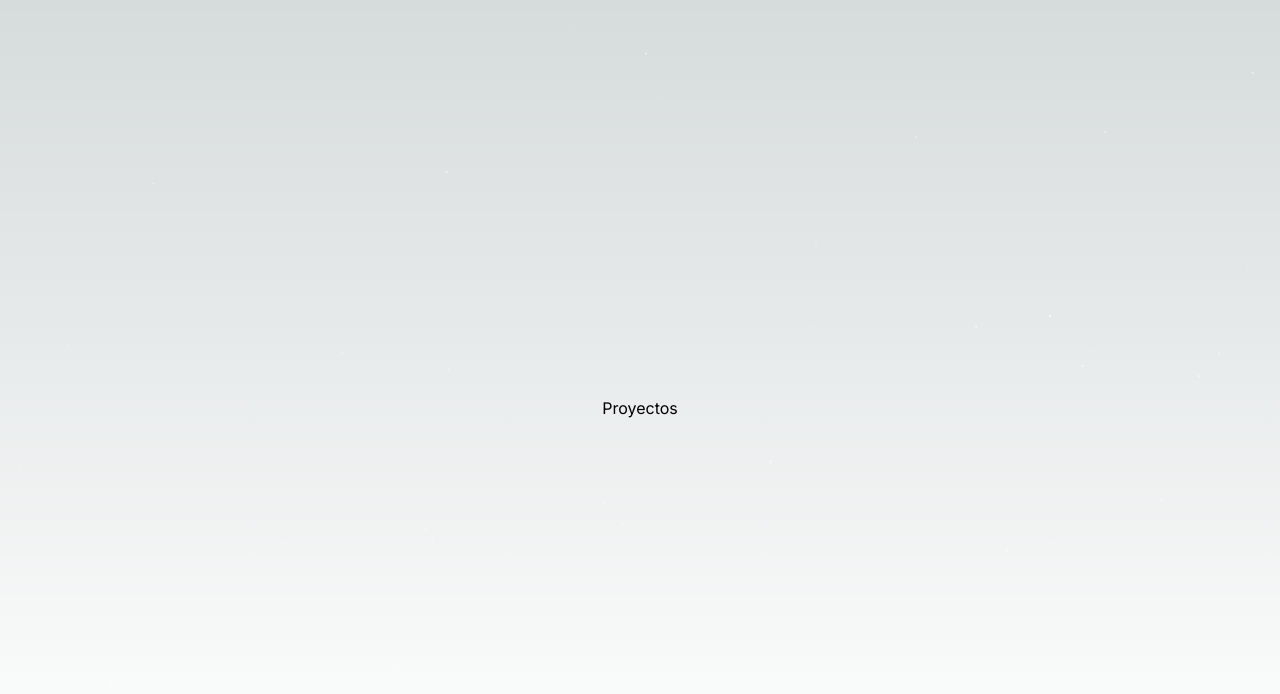
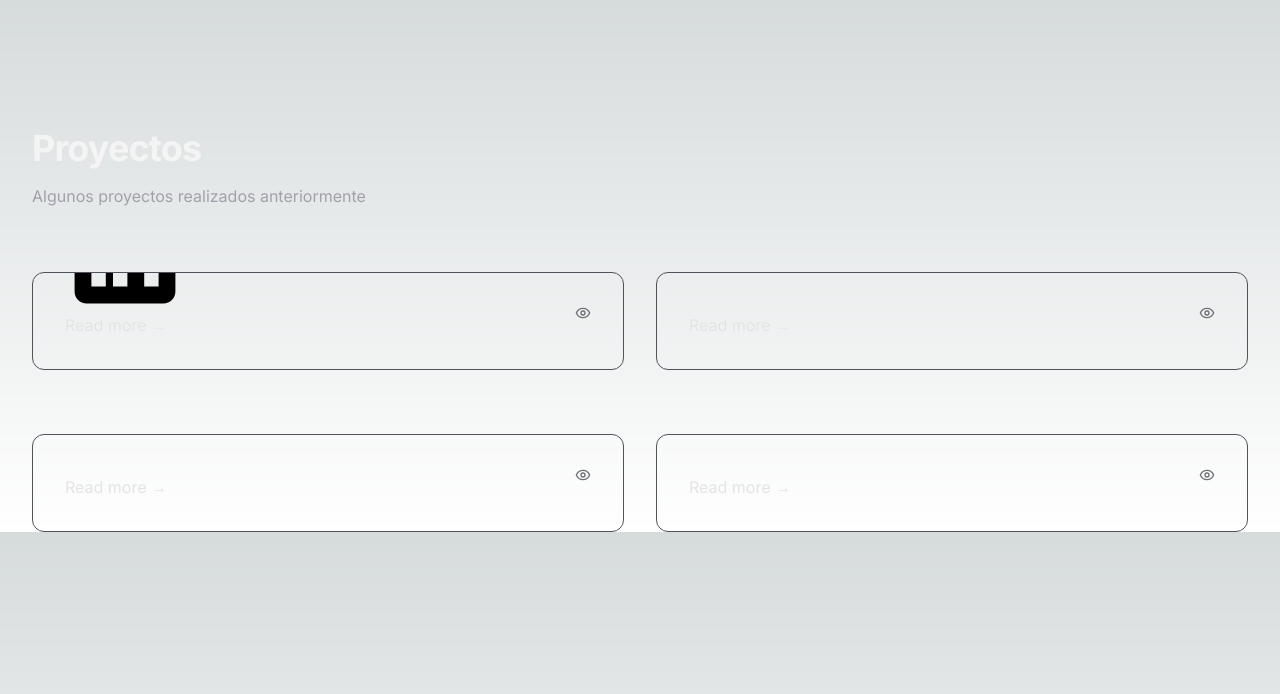
Before and after one commit to niFrizP/proyecto-git, a Next.js app: page /pages/proyectos in a window 1280 px wide. Shown: the top 694 px of the page. Built offline with nearby package versions, Linux system fonts and the light colour scheme.

Commit message:
mejoras en proyectos

```diff
--- a/package.json
+++ b/package.json
@@ -14,6 +14,8 @@
     "autoprefixer": "10.4.14",
     "eslint": "8.41.0",
     "eslint-config-next": "13.4.4",
+    "framer-motion": "^10.12.16",
+    "lucide-react": "^0.233.0",
     "next": "13.4.4",
     "postcss": "8.4.24",
     "react": "18.2.0",
--- /dev/null
+++ b/src/app/components/card.tsx
@@ -0,0 +1,43 @@
+"use client";
+import {
+	motion,
+	useMotionTemplate,
+	useMotionValue,
+	useSpring,
+} from "framer-motion";
+
+import { MouseEventHandler, PropsWithChildren } from "react";
+
+export const Card: React.FC<PropsWithChildren> = ({ children }) => {
+	const mouseX = useSpring(0, { stiffness: 500, damping: 100 });
+	const mouseY = useSpring(0, { stiffness: 500, damping: 100 });
+
+	function onMouseMove({ currentTarget, clientX, clientY }: any) {
+		const { left, top } = currentTarget.getBoundingClientRect();
+		mouseX.set(clientX - left);
+		mouseY.set(clientY - top);
+	}
+	let maskImage = useMotionTemplate`radial-gradient(400px at ${mouseX}px ${mouseY}px, white, transparent)`;
+	let style = { maskImage, WebkitMaskImage: maskImage };
+
+	return (
+		<div
+			onMouseMove={onMouseMove}
+			className="overflow-hidden relative duration-700 border rounded-xl hover:bg-zinc-800/10 group md:gap-8 hover:border-zinc-400/50 border-zinc-600 "
+		>
+			<div className="pointer-events-none">
+				<div className="absolute inset-0 z-0  transition duration-1000 [mask-image:linear-gradient(black,transparent)]" />
+				<motion.div
+					className="absolute inset-0 z-10  bg-gradient-to-br opacity-100  via-zinc-100/10  transition duration-1000 group-hover:opacity-50 "
+					style={style}
+				/>
+				<motion.div
+					className="absolute inset-0 z-10 opacity-0 mix-blend-overlay transition duration-1000 group-hover:opacity-100"
+					style={style}
+				/>
+			</div>
+
+			{children}
+		</div>
+	);
+};
--- /dev/null
+++ b/src/app/components/nav.tsx
@@ -0,0 +1,55 @@
+"use client";
+import { ArrowLeft } from "lucide-react";
+import Link from "next/link";
+import React, { useEffect, useRef, useState } from "react";
+
+export const Navigation: React.FC = () => {
+	const ref = useRef<HTMLElement>(null);
+	const [isIntersecting, setIntersecting] = useState(true);
+
+	useEffect(() => {
+		if (!ref.current) return;
+		const observer = new IntersectionObserver(([entry]) =>
+			setIntersecting(entry.isIntersecting),
+		);
+
+		observer.observe(ref.current);
+		return () => observer.disconnect();
+	}, []);
+
+	return (
+		<header ref={ref}>
+			<div
+				className={`fixed inset-x-0 top-0 z-50 backdrop-blur  duration-200 border-b  ${
+					isIntersecting
+						? "bg-zinc-900/0 border-transparent"
+						: "bg-zinc-900/500  border-zinc-800 "
+				}`}
+			>
+				<div className="container flex flex-row-reverse items-center justify-between p-6 mx-auto">
+					<div className="flex justify-between gap-8">
+						<Link
+							href="pages/proyectos"
+							className="duration-200 text-zinc-400 hover:text-zinc-100"
+						>
+							Projects
+						</Link>
+						<Link
+							href="pages/contacto"
+							className="duration-200 text-zinc-400 hover:text-zinc-100"
+						>
+							Contact
+						</Link>
+					</div>
+
+					<Link
+						href="/"
+						className="duration-200 text-zinc-300 hover:text-zinc-100"
+					>
+						<ArrowLeft className="w-6 h-6 " />
+					</Link>
+				</div>
+			</div>
+		</header>
+	);
+};
--- a/src/app/pages/proyectos/page.tsx
+++ b/src/app/pages/proyectos/page.tsx
@@ -1,26 +1,145 @@
 import Image from 'next/image'
+import { Card } from '../../components/card';
 import React from 'react'
-import Particles from '../../components/particles'
+import Link from 'next/link';
+import { Eye } from 'lucide-react';
+
+
+
 
 export default function Page() {
   return (
-    <main className="flex min-h-screen flex-col items-center justify-between p-24">
-      <div className="z-10 w-full max-w-5xl items-center justify-between font-mono text-sm lg:flex">
-        <div className="grid place-items-center">
-          <nav aria-label="Main" data-aria-orientation="horizontal" dir="ltr" className='relative z-10 flex flex-1 items-center justify-center rounded-full bg-[#FFFFF] py-2 px-2 shadow-3xl'>
-          </nav>
-        </div>
-      </div>
-        <div className="my-16 text-center animate-fade-in">
+    <div className="px-6 pt-16 mx-auto space-y-8 max-w-7xl lg:px-8 md:space-y-16 md:pt-24 lg:pt-32">
+				<div className="max-w-2xl xl-auto lg:mx-0">
+					<h2 className="text-3xl font-bold tracking-tight text-zinc-100 sm:text-4xl">
+						Proyectos
+					</h2>
+					<p className="mt-4 text-zinc-400">
+						Algunos proyectos realizados anteriormente
+					</p>
+				</div>
+				<div className="w-full l-px bg-zinc-800" />
 
-          <h2>Proyectos
-          </h2>
-        </div>
+				<div className="grid grid-col-auto gap-8 mx-auto lg:grid-cols-2 ">
+					<Card>
+						<Link href={`https://github.com/niFrizP/nextjs-portfolio-pageview-counter/blob/main/app/projects/page.tsx`}>
+							<article className="relative w-full h-full p-4 md:p-8">
+								<div className="flex items-center justify-between gap-2">
+									<div className="text-xs text-zinc-100">
+									</div>
+									<span className="flex items-center gap-1 text-xs text-zinc-500">
+										<Eye className="w-4 h-4" />{" "}
+									</span>
+								</div>
 
+								<h2	id="featured-post"className="mt-4 text-3xl font-bold text-zinc-100 group-hover:text-white sm:text-4xl font-display"></h2>
+								<p className="mt-4 leading-8 duration-150 text-zinc-400 group-hover:text-zinc-300">
+								</p>
+								<div className="absolute bottom-4 md:bottom-8">
+                  <h2>Proyecto 1</h2>
+                  <Image
+                    className="relative dark:drop-shadow-[0_0_0.3rem_#DCE1EA] dark:invert "
+                    src="/linkedin.svg"
+                    alt="Next.js Logo"
+                    width={120}
+                    height={70}
+                    priority
+                  />
+									<p className="hidden text-zinc-200 hover:text-zinc-50 lg:block">
+										Read more <span aria-hidden="true">&rarr;</span>
+									</p>
+								</div>
+							</article>
+						</Link>
+					</Card>
 
-      <div className="mb-32 grid text-center lg:mb-0 lg:grid-cols-4 lg:text-left">
-        <Particles className="absolute inset-0 -z-10 animate-fade-in" quantity={100}/>
-      </div>
-    </main>
+					<div className="flex flex-col w-full gap-8 mx-auto border-t border-gray-900/10 lg:mx-0 lg:border-t-0 ">
+							<Card>
+              <Link href={`#`}>
+							<article className="relative w-full h-full p-4 md:p-8">
+								<div className="flex items-center justify-between gap-2">
+									<div className="text-xs text-zinc-100">
+									</div>
+									<span className="flex items-center gap-1 text-xs text-zinc-500">
+										<Eye className="w-4 h-4" />{" "}
+									</span>
+								</div>
+
+								<h2
+									id="featured-post"
+									className="mt-4 text-3xl font-bold text-zinc-100 group-hover:text-white sm:text-4xl font-display"
+								>
+								</h2>
+								<p className="mt-4 leading-8 duration-150 text-zinc-400 group-hover:text-zinc-300">
+								</p>
+								<div className="absolute bottom-4 md:bottom-8">
+									<p className="hidden text-zinc-200 hover:text-zinc-50 lg:block">
+										Read more <span aria-hidden="true">&rarr;</span>
+									</p>
+								</div>
+							</article>
+						</Link>
+							</Card>
+					</div>
+				</div>
+				<div className="grid grid-cols-1 gap-8 mx-auto lg:grid-cols-2 ">
+					<div className="grid grid-cols-1 gap-4">
+            <Card>
+              <Link href={`#`}>
+                <article className="relative w-full h-full p-4 md:p-8">
+                  <div className="flex items-center justify-between gap-2">
+                    <div className="text-xs text-zinc-100">
+                    </div>
+                    <span className="flex items-center gap-1 text-xs text-zinc-500">
+                      <Eye className="w-4 h-4" />{" "}
+                    </span>
+                  </div>
+
+                  <h2
+                    id="featured-post"
+                    className="mt-4 text-3xl font-bold text-zinc-100 group-hover:text-white sm:text-4xl font-display"
+                  >
+                  </h2>
+                  <p className="mt-4 leading-8 duration-150 text-zinc-400 group-hover:text-zinc-300">
+                  </p>
+                  <div className="absolute bottom-4 md:bottom-8">
+                    <p className="hidden text-zinc-200 hover:text-zinc-50 lg:block">
+                      Read more <span aria-hidden="true">&rarr;</span>
+                    </p>
+                  </div>
+                </article>
+              </Link>
+            </Card>
+					</div>
+					<div className="grid grid-cols-1 gap-4">
+								<Card>
+                  <Link href={`#`}>
+                <article className="relative w-full h-full p-4 md:p-8">
+                  <div className="flex items-center justify-between gap-2">
+                    <div className="text-xs text-zinc-100">
+                    </div>
+                    <span className="flex items-center gap-1 text-xs text-zinc-500">
+                      <Eye className="w-4 h-4" />{" "}
+                    </span>
+                  </div>
+
+                  <h2
+                    id="featured-post"
+                    className="mt-4 text-3xl font-bold text-zinc-100 group-hover:text-white sm:text-4xl font-display"
+                  >
+                  </h2>
+                  <p className="mt-4 leading-8 duration-150 text-zinc-400 group-hover:text-zinc-300">
+                  </p>
+                  <div className="absolute bottom-4 md:bottom-8">
+                    <p className="hidden text-zinc-200 hover:text-zinc-50 lg:block">
+                      Read more <span aria-hidden="true">&rarr;</span>
+                    </p>
+                  </div>
+                </article>
+              </Link>
+								</Card>
+					</div>
+				</div>
+			</div>
   )
 }
```
Also changed, not shown: 1 other file (tests, documents, lock files or other folders).
